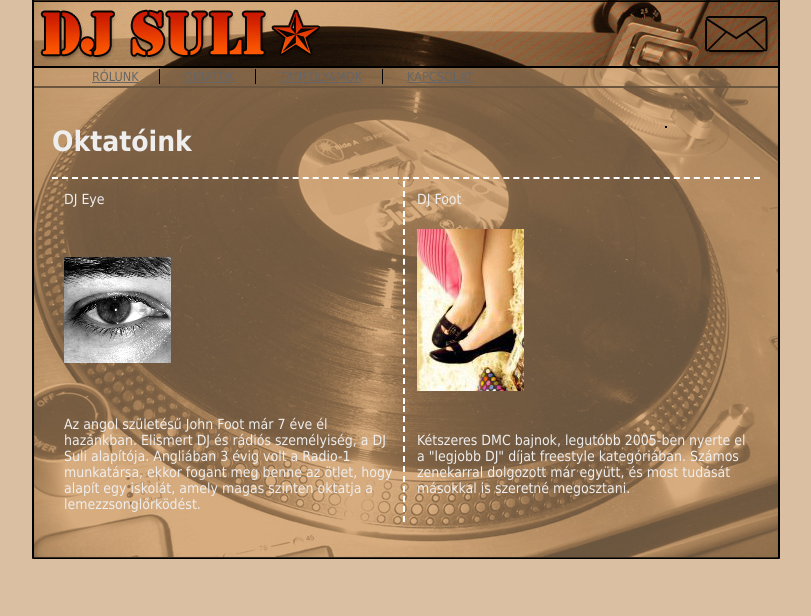
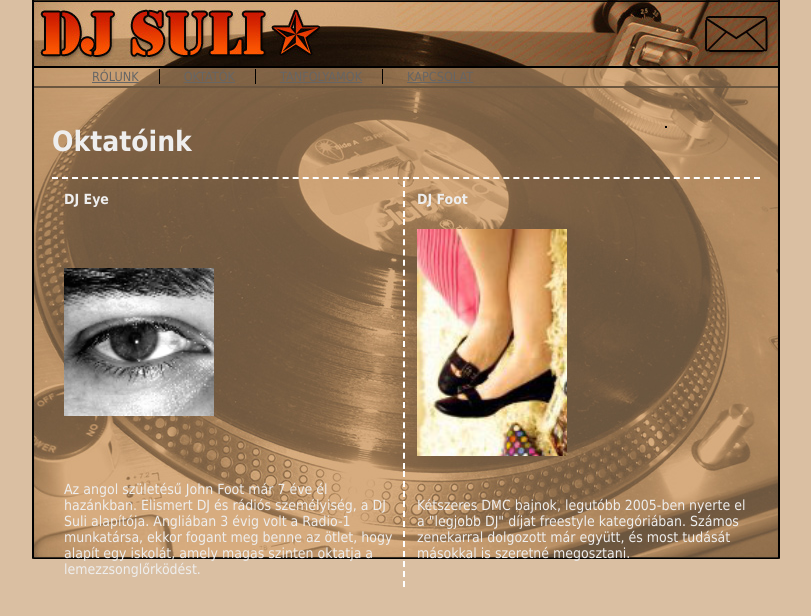
Before and after one commit to Tyron420/csapatmunka2, a plain HTML site: page munkafájlok-40/oktatok.html in a window 1280 px wide. Shown: the whole page, without its empty margins (234-1045 px from the left). Drawn offline with Linux system fonts and the light colour scheme.

Commit message:
Update oktatok.html

```diff
--- a/munkafájlok-40/oktatok.html
+++ b/munkafájlok-40/oktatok.html
@@ -22,14 +22,14 @@
             <table>
                 <thead>
                     <tr>
-                        <td>DJ Eye</td>
-                        <td>DJ Foot</td>
+                        <th>DJ Eye</th>
+                        <th>DJ Foot</th>
                     </tr>
                 </thead>
                 <tbody>
                     <tr>
-                        <td><img src="dj_eye.gif"></td>
-                        <td><img src="dj_foot.jpg"></td>
+                        <td><img src="dj_eye.gif" width="150px"></td>
+                        <td><img src="dj_foot.jpg" width="150px"></td>
                     </tr>
                     <tr>
                         <td>Az angol születésű John Foot már 7 éve él hazánkban. Elismert DJ és rádiós személyiség, a DJ Suli alapítója. Angliában 3 évig volt a Radio-1 munkatársa, ekkor fogant meg benne az ötlet, hogy alapít egy iskolát, amely magas szinten oktatja a lemezzsonglőrködést.</td>
```
